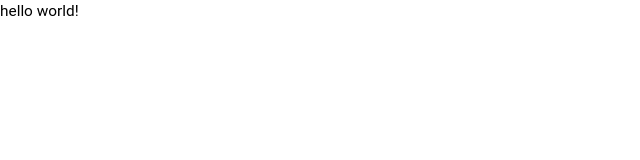
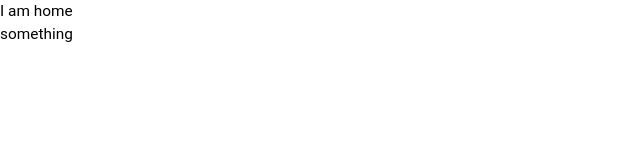
Before and after one commit to JohannesMerz/homepage, a React (Vite) app: page / in a window 1280 px wide. Shown: the top 160 px of the page, without its empty margins (0-640 px from the left). Built offline with nearby package versions, Linux system fonts and the light colour scheme.

Commit message:
react router

```diff
--- a/package.json
+++ b/package.json
@@ -13,7 +13,9 @@
   },
   "dependencies": {
     "react": "^18.2.0",
-    "react-dom": "^18.2.0"
+    "react-dom": "^18.2.0",
+    "react-router-dom": "^6.22.3",
+    "styled-components": "^6.1.8"
   },
   "devDependencies": {
     "@types/react": "^18.2.64",
--- a/src/App.jsx
+++ b/src/App.jsx
@@ -1,5 +1,20 @@
+import { createHashRouter, RouterProvider } from 'react-router-dom';
+import { Home } from './domains/home';
+import { ErrorPage } from './domains/error-pages';
+
+const router = createHashRouter(
+  [
+    {
+      path: '/',
+      element: <Home />,
+      errorElement: <ErrorPage />,
+    },
+  ],
+  {}
+);
+
 function App() {
-  return <div>hello world!</div>;
+  return <RouterProvider router={router} />;
 }
 
 export default App;
--- /dev/null
+++ b/src/domains/error-pages/index.jsx
@@ -0,0 +1,17 @@
+import { Link, useRouteError } from 'react-router-dom';
+
+export function ErrorPage() {
+  const error = useRouteError();
+  console.error(error);
+
+  return (
+    <div id="error-page">
+      <h1>Oops!</h1>
+      <p>Sorry, an unexpected error has occurred.</p>
+      <p>
+        <i>{error.statusText || error.message}</i>
+      </p>
+      <Link to="/">back</Link>
+    </div>
+  );
+}
--- /dev/null
+++ b/src/domains/home/index.jsx
@@ -0,0 +1,10 @@
+import { Link } from 'react-router-dom';
+
+export function Home() {
+  return (
+    <div>
+      <p>I am home</p>
+      <Link to="/something">something</Link>
+    </div>
+  );
+}
```
Also changed, not shown: 1 other file (tests, documents, lock files or other folders).
